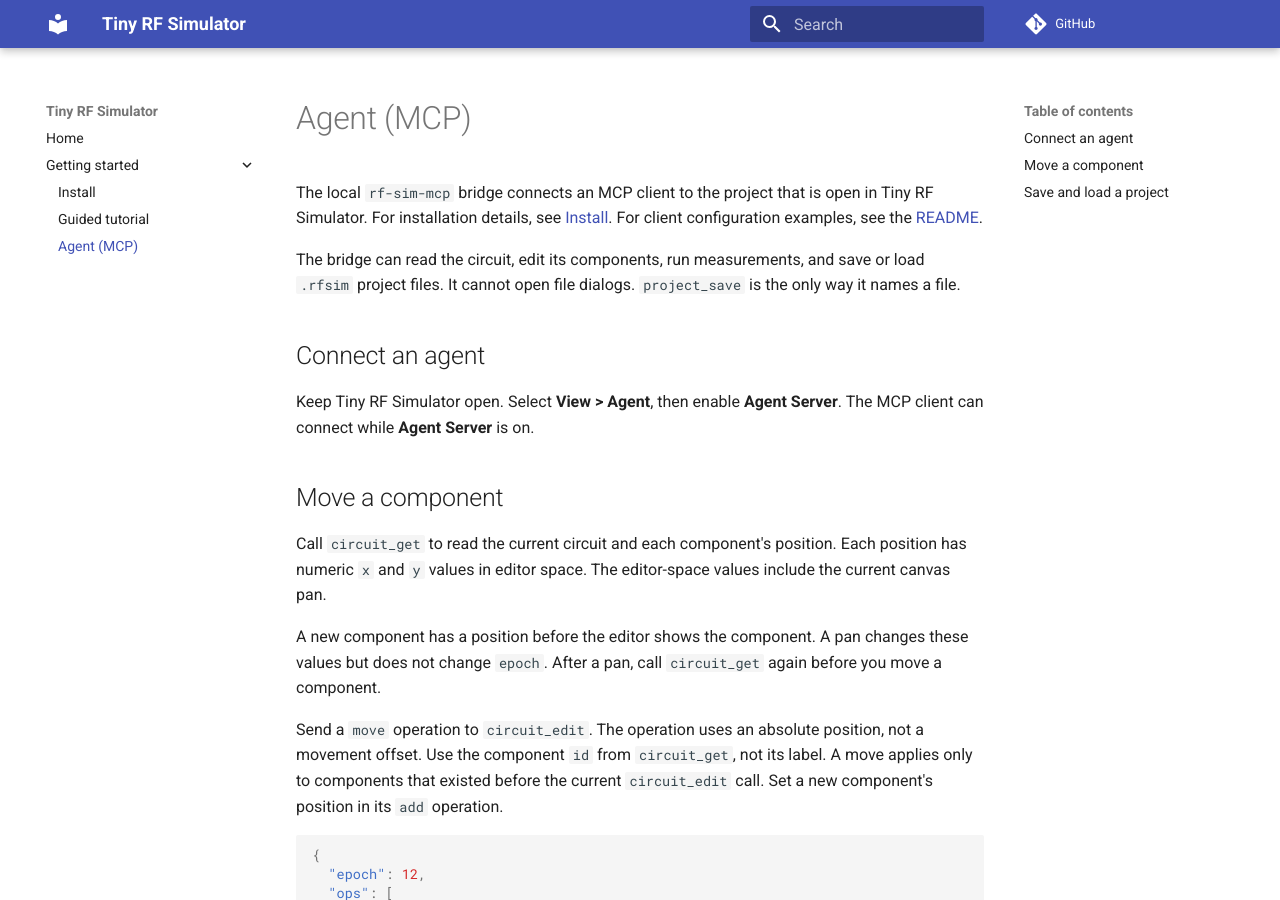
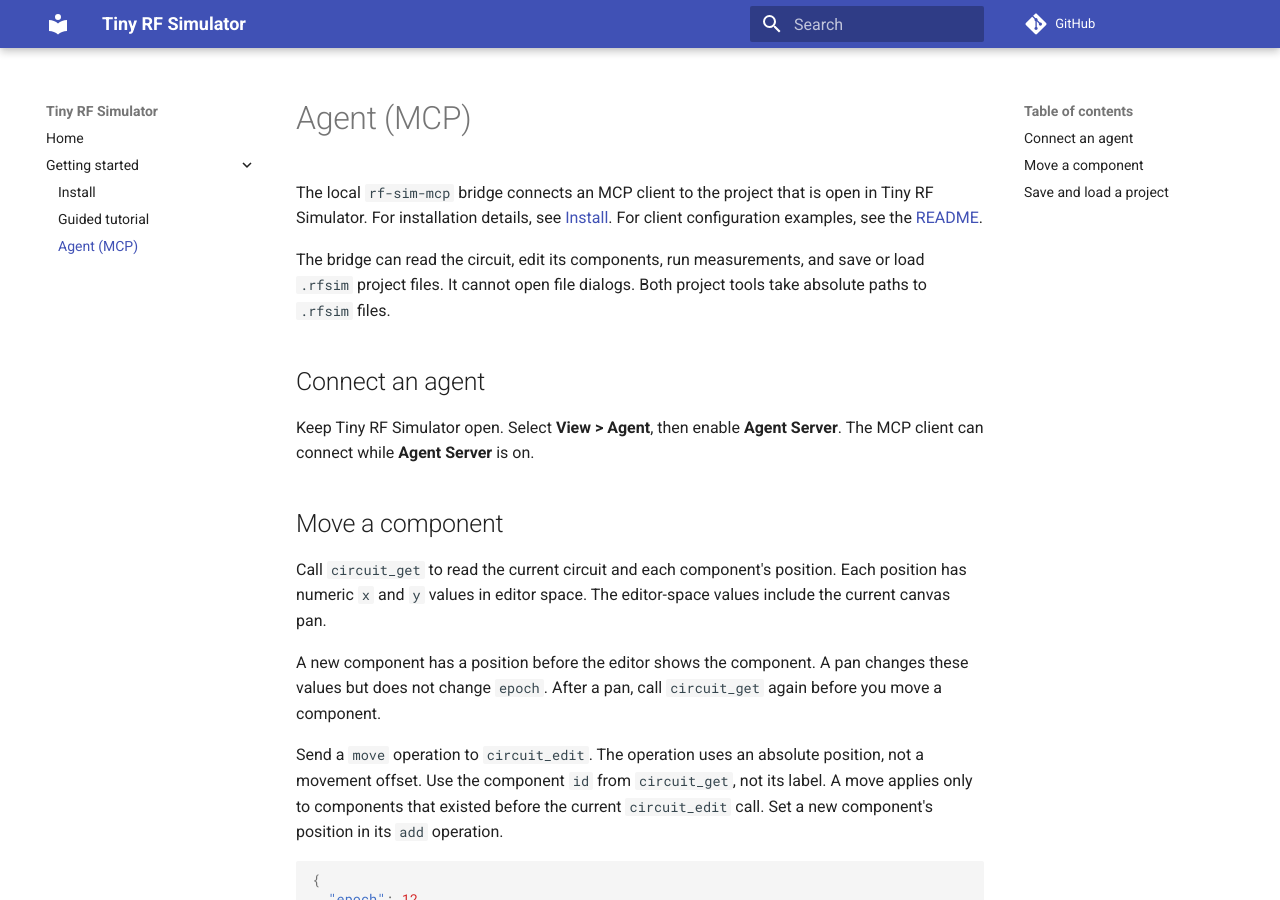
Before and after one commit to striderZA/Tiny-RF-Simulator, an MkDocs documentation site: the page built from manual/pages/agent.md, in a window 1280 px wide and 900 px high. Built offline with MkDocs 1.6.1 and Material for MkDocs 9.7.7, drawn with Linux system fonts in a browser that asks for light colours; comment, search, counter and statistics services are not loaded.

Commit message:
docs: say project tools take absolute .rfsim paths
README and the manual said project_save was the only way the agent names a file. project_load takes a path too.

```diff
--- a/manual/pages/agent.md
+++ b/manual/pages/agent.md
@@ -3,7 +3,7 @@
 The local `rf-sim-mcp` bridge connects an MCP client to the project that is open in Tiny RF Simulator.
 For installation details, see [Install](install.md). For client configuration examples, see the [README](https://github.com/striderZA/Tiny-RF-Simulator/blob/master/README.md).
 
-The bridge can read the circuit, edit its components, run measurements, and save or load `.rfsim` project files. It cannot open file dialogs. `project_save` is the only way it names a file.
+The bridge can read the circuit, edit its components, run measurements, and save or load `.rfsim` project files. It cannot open file dialogs. Both project tools take absolute paths to `.rfsim` files.
 
 ## Connect an agent
 
```
Also changed, not shown: README.md (+1 -1 lines).
